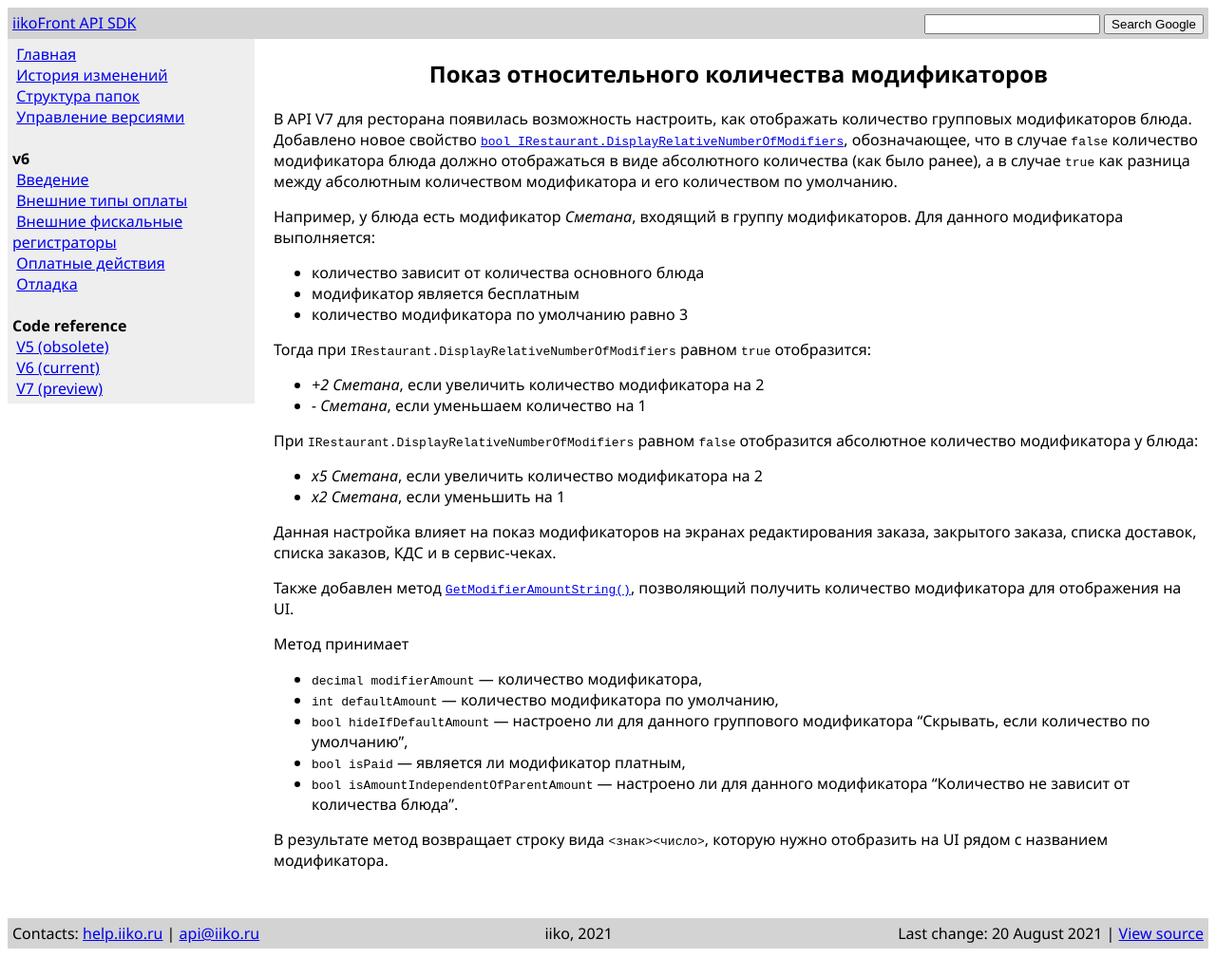
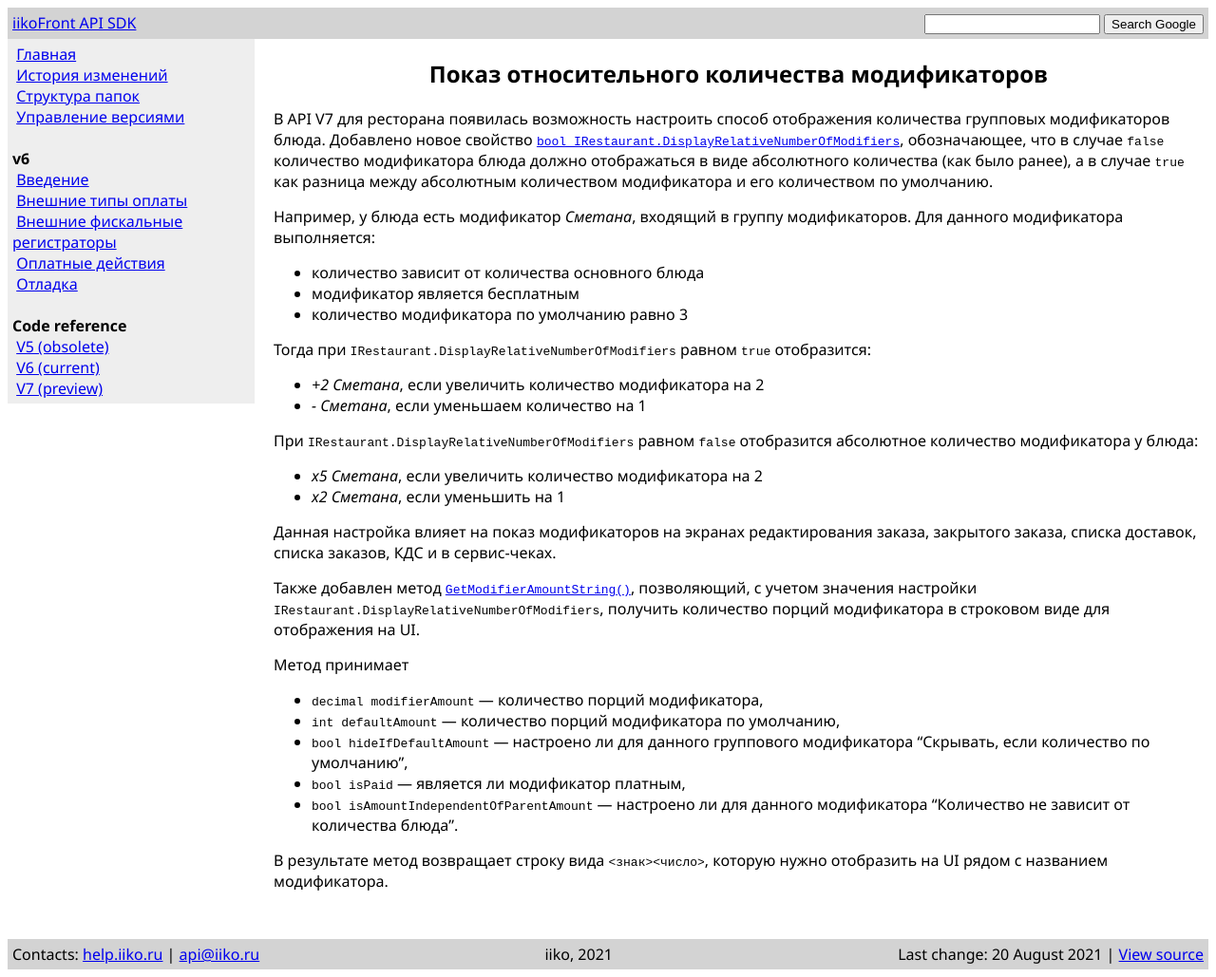
Before and after one commit to iiko/front.api.doc, a Jekyll site: the page built from _posts/2021-08-18-display-relative-number-of-modifiers.md, in a window 1280 px wide. Shown: the whole page at 95% size. Built offline with Jekyll 4.4.1, drawn with Linux system fonts in a browser that asks for light colours; before the commit the page ends 1007 px from its top, so only the background shows below that.

Commit message:
RMS-52740 Отредактирован текст по ревью №2.

```diff
--- a/_posts/2021-08-18-display-relative-number-of-modifiers.md
+++ b/_posts/2021-08-18-display-relative-number-of-modifiers.md
@@ -3,7 +3,7 @@ title: Показ относительного количества модифи
 layout: default
 ---
 
-В API V7 для ресторана появилась возможность настроить, как отображать количество групповых модификаторов блюда.
+В API V7 для ресторана появилась возможность настроить способ отображения количества групповых модификаторов блюда.
 Добавлено новое свойство [`bool IRestaurant.DisplayRelativeNumberOfModifiers`](https://iiko.github.io/front.api.sdk/v7/html/P_Resto_Front_Api_Data_Organization_IRestaurant_DisplayRelativeNumberOfModifiers.htm), обозначающее, что в случае `false` количество модификатора блюда должно отображаться в виде абсолютного количества (как было ранее), а в случае `true` как разница между абсолютным количеством модификатора и его количеством по умолчанию.
 
 Например, у блюда есть модификатор _Сметана_, входящий в группу модификаторов. Для данного модификатора выполняется:
@@ -21,11 +21,11 @@ layout: default
 
 Данная настройка влияет на показ модификаторов на экранах редактирования заказа, закрытого заказа, списка доставок, списка заказов, КДС и в сервис-чеках.
 
-Также добавлен метод [`GetModifierAmountString()`](https://iiko.github.io/front.api.sdk/v7/html/M_Resto_Front_Api_IOperationService_GetModifierAmountString.htm), позволяющий получить количество модификатора для отображения на UI.
+Также добавлен метод [`GetModifierAmountString()`](https://iiko.github.io/front.api.sdk/v7/html/M_Resto_Front_Api_IOperationService_GetModifierAmountString.htm), позволяющий, с учетом значения настройки `IRestaurant.DisplayRelativeNumberOfModifiers`, получить количество порций модификатора в строковом виде для отображения на UI.
 
 Метод принимает
-- `decimal modifierAmount` — количество модификатора,
-- `int defaultAmount` — количество модификатора по умолчанию,
+- `decimal modifierAmount` — количество порций модификатора,
+- `int defaultAmount` — количество порций модификатора по умолчанию,
 - `bool hideIfDefaultAmount` — настроено ли для данного группового модификатора "Скрывать, если количество по умолчанию",
 - `bool isPaid` — является ли модификатор платным,
 - `bool isAmountIndependentOfParentAmount` — настроено ли для данного модификатора "Количество не зависит от количества блюда".
```
